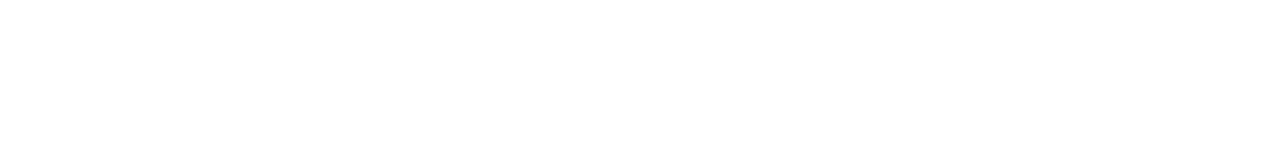
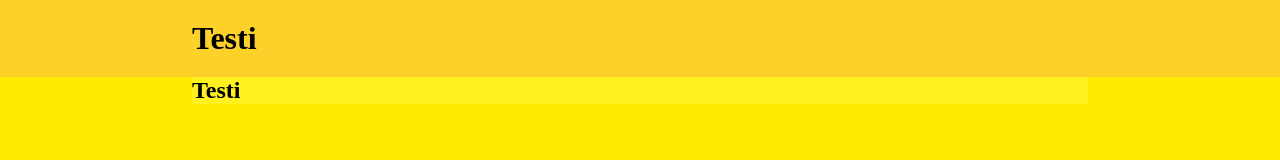
Before and after one commit to Kall3T/Saavutettava_nettisivu, a plain HTML site: page Nettisivu/index.html in a window 1280 px wide. Drawn offline with Linux system fonts and the light colour scheme.

Commit message:
TaustanHaku
Taustan alku suunnittelua ja asettelua

```diff
--- a/Nettisivu/index.html
+++ b/Nettisivu/index.html
@@ -4,8 +4,21 @@
     <meta charset="UTF-8">
     <meta name="viewport" content="width=device-width, initial-scale=1.0">
     <title>Bad memes</title>
+    <link rel="stylesheet" href="tyyli.css">
 </head>
 <body>
+    <header>
+        <div>
+            <h1>Testi</h1>
+        </div>
+    </header>
 
+    <div class="container_main">
+        <h2>Testi</h2>
+    </div>
+
+    <footer>
+
+    </footer>
 </body>
 </html>
--- a/Nettisivu/tyyli.css
+++ b/Nettisivu/tyyli.css
@@ -0,0 +1,16 @@
+* { margin: 0; padding: 0; }
+body {
+    background-color: #FFEA00;
+}
+header {
+    background-color: #FCD12A;
+    width: 100%;
+    padding: 20px 0 20px 0;
+}
+header div {
+    margin: 0 15% 0 15%;
+}
+.container_main {
+    background-color: #FFF01F;
+    margin: 0 15% 0 15%;
+}
```
